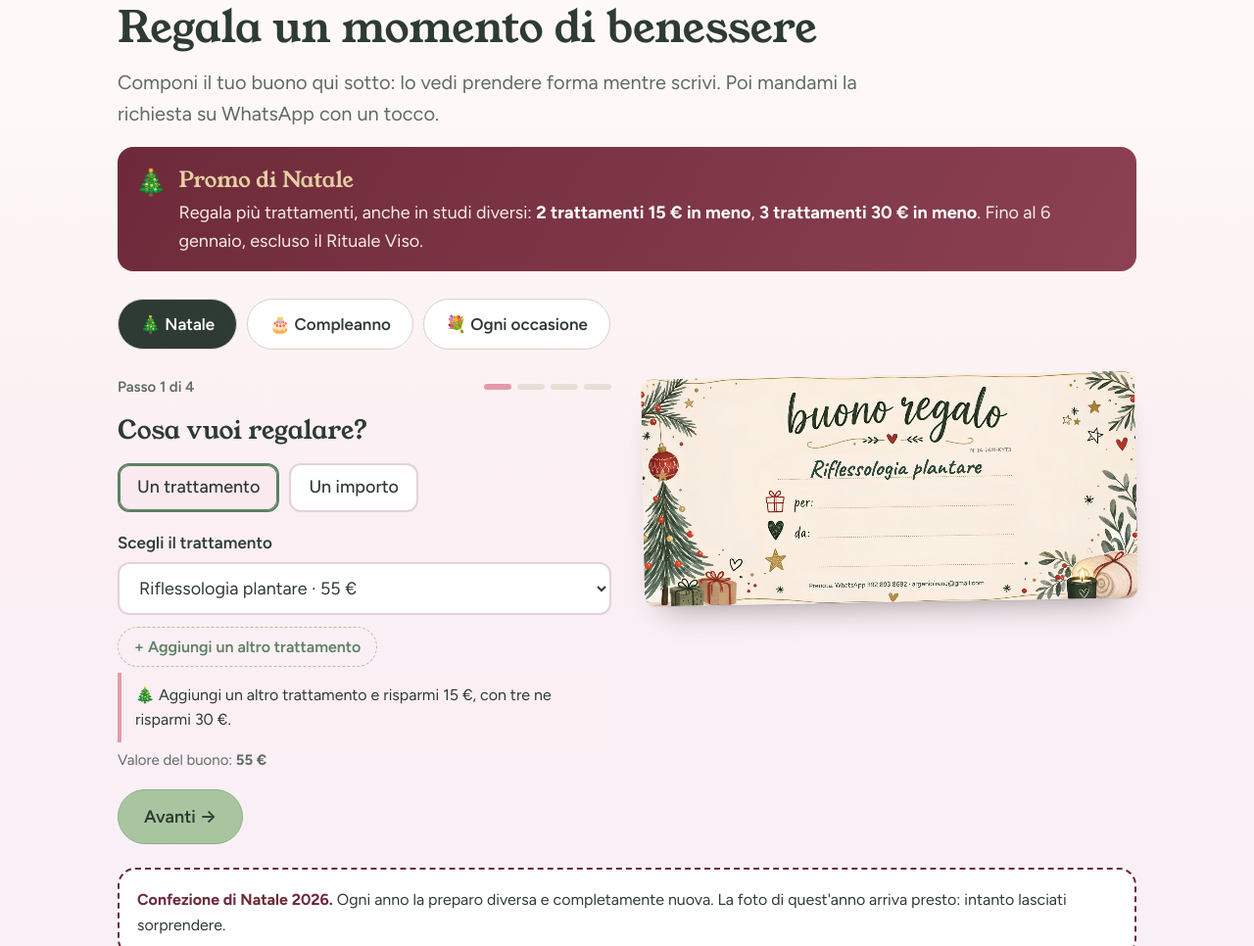
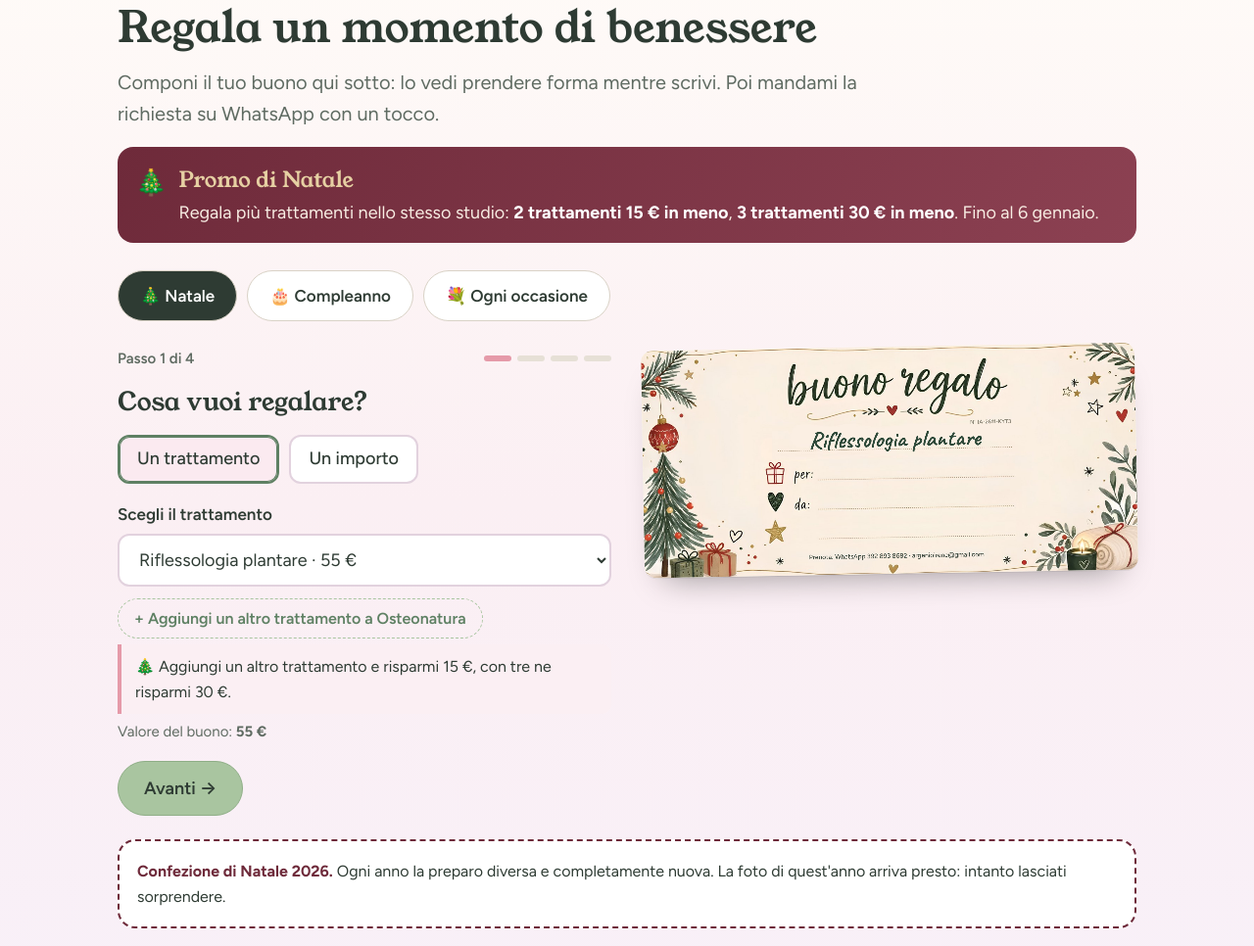
Before and after one commit to ireneargenionaturopata/irenaturopata, a plain HTML site: page index.html in a window 1280 px wide. Shown: the part 5040-6006 px from the top of the page at 98% size. Drawn offline with Linux system fonts and the light colour scheme.

Commit message:
Promo di Natale: incluso Rituale Viso; ogni buono con trattamenti di un solo studio
Co-Authored-By: Claude Opus 5.5 <noreply@anthropic.com>
Claude-Session: https://claude.ai/code/session_011RsyGBdXq3zptGDLQErzia

```diff
--- a/index.html
+++ b/index.html
@@ -483,7 +483,7 @@ footer .disc{margin-top:32px;padding-top:20px;border-top:1px solid #ffffff22;fon
       <h2 style="margin-top:10px">Regala un momento di benessere</h2>
       <p class="lead" style="margin-top:14px">Componi il tuo buono qui sotto: lo vedi prendere forma mentre scrivi. Poi mandami la richiesta su WhatsApp con un tocco.</p>
 
-      <div class="promo-banner hidden" id="promo-banner"><span style="font-size:26px" aria-hidden="true">🎄</span><p><span class="big">Promo di Natale</span>Regala più trattamenti, anche in studi diversi: <b>2 trattamenti 15 € in meno</b>, <b>3 trattamenti 30 € in meno</b>. Fino al 6 gennaio, escluso il Rituale Viso.</p></div>
+      <div class="promo-banner hidden" id="promo-banner"><span style="font-size:26px" aria-hidden="true">🎄</span><p><span class="big">Promo di Natale</span>Regala più trattamenti nello stesso studio: <b>2 trattamenti 15 € in meno</b>, <b>3 trattamenti 30 € in meno</b>. Fino al 6 gennaio.</p></div>
       <div class="tabs" role="tablist" aria-label="Occasione" id="occ-tabs"></div>
 
       <div class="gift-grid">
@@ -913,8 +913,8 @@ $$("#buoni .tab").forEach(t=>t.addEventListener("click",()=>{
 }));
 const val = name => (document.querySelector(`input[name="${name}"]:checked`)||{}).value;
 
-/* PROMO DI NATALE: tutti e due gli studi, escluso il Rituale Viso, fino al 6 gennaio */
-const PROMO = { from:new Date(2026,10,1), until:new Date(2027,0,6,23,59), exclude:["e-viso"], off:{2:15, 3:30} };
+/* PROMO DI NATALE: tutti i trattamenti, fino al 6 gennaio. Un buono = un solo studio. */
+const PROMO = { from:new Date(2026,10,1), until:new Date(2027,0,6,23,59), exclude:[], off:{2:15, 3:30} };
 const promoOk = id => !PROMO.exclude.includes(id);
 const promoOn = () => { const d=new Date(); return d>=PROMO.from && d<=PROMO.until; };
 const optionsHTML = () => TREATMENTS.map((list,si)=>`<optgroup label="${CONFIG.studios[si]}">`+list.map(t=>`<option value="${t[0]}">${t[1]} · ${PRICES[t[0]]} €</option>`).join("")+"</optgroup>").join("");
@@ -929,15 +929,23 @@ function trattLabel(short){
   const ids=selTratts(), count={}; ids.forEach(id=>count[id]=(count[id]||0)+1);
   return Object.keys(count).map(id=>{ const n=short ? ALL[id].name.split(" – ")[0] : ALL[id].name; return (count[id]>1 ? count[id]+" × " : "") + n; }).join(" + ");
 }
+const studioOptions = si => TREATMENTS[si].map(t=>`<option value="${t[0]}">${t[1]} · ${PRICES[t[0]]} €</option>`).join("");
+function syncExtraStudio(){
+  const si=ALL[$("#g-tratt").value].si;
+  $$("#extra-tratts select").forEach(s=>{ const keep=s.value; s.innerHTML=studioOptions(si); s.value = ALL[keep] && ALL[keep].si===si ? keep : $("#g-tratt").value; });
+  $("#add-tratt").textContent = "+ Aggiungi un altro trattamento a " + CONFIG.studios[si];
+}
 function addTratt(value){
   if($$("#extra-tratts select").length>=2) return;
   const row=document.createElement("div"); row.className="extra-row";
-  row.innerHTML=`<select aria-label="Altro trattamento">${optionsHTML()}</select><button type="button" aria-label="Togli questo trattamento">×</button>`;
+  row.innerHTML=`<select aria-label="Altro trattamento">${studioOptions(ALL[$("#g-tratt").value].si)}</select><button type="button" aria-label="Togli questo trattamento">×</button>`;
   row.querySelector("select").value = value || $("#g-tratt").value;
   row.querySelector("button").addEventListener("click",()=>{ row.remove(); updateGift(); });
   $("#extra-tratts").appendChild(row); updateGift();
 }
 $("#add-tratt").addEventListener("click",()=>addTratt());
+$("#g-tratt").addEventListener("change", syncExtraStudio);
+syncExtraStudio();
 if(promoOn()) $("#promo-banner").classList.remove("hidden");
 function giftWhat(){
   if(val("kind")==="tratt") return trattLabel(false);
@@ -1036,7 +1044,6 @@ function updateGift(){
     $("#add-tratt").classList.toggle("hidden", tp.ids.length>=3);
     const pn=$("#promo-note");
     if(promoOn() && tp.ids.length===1 && promoOk(tp.ids[0])){ pn.textContent="🎄 Aggiungi un altro trattamento e risparmi 15 €, con tre ne risparmi 30 €."; pn.classList.remove("hidden"); }
-    else if(promoOn() && tp.mixed){ pn.textContent="La promo di Natale non vale per il Rituale Viso: toglilo per avere lo sconto."; pn.classList.remove("hidden"); }
     else pn.classList.add("hidden");
   }
   let payHint, payNow = null;
```
